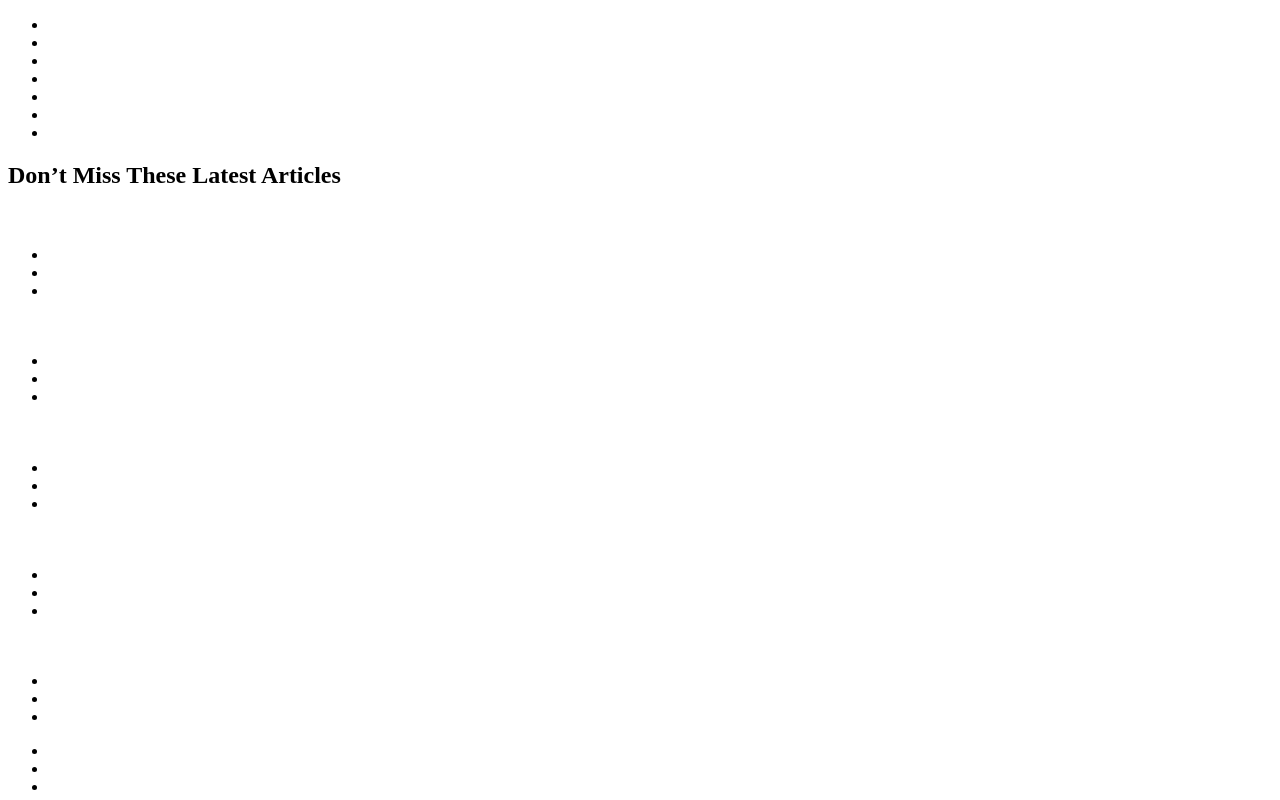
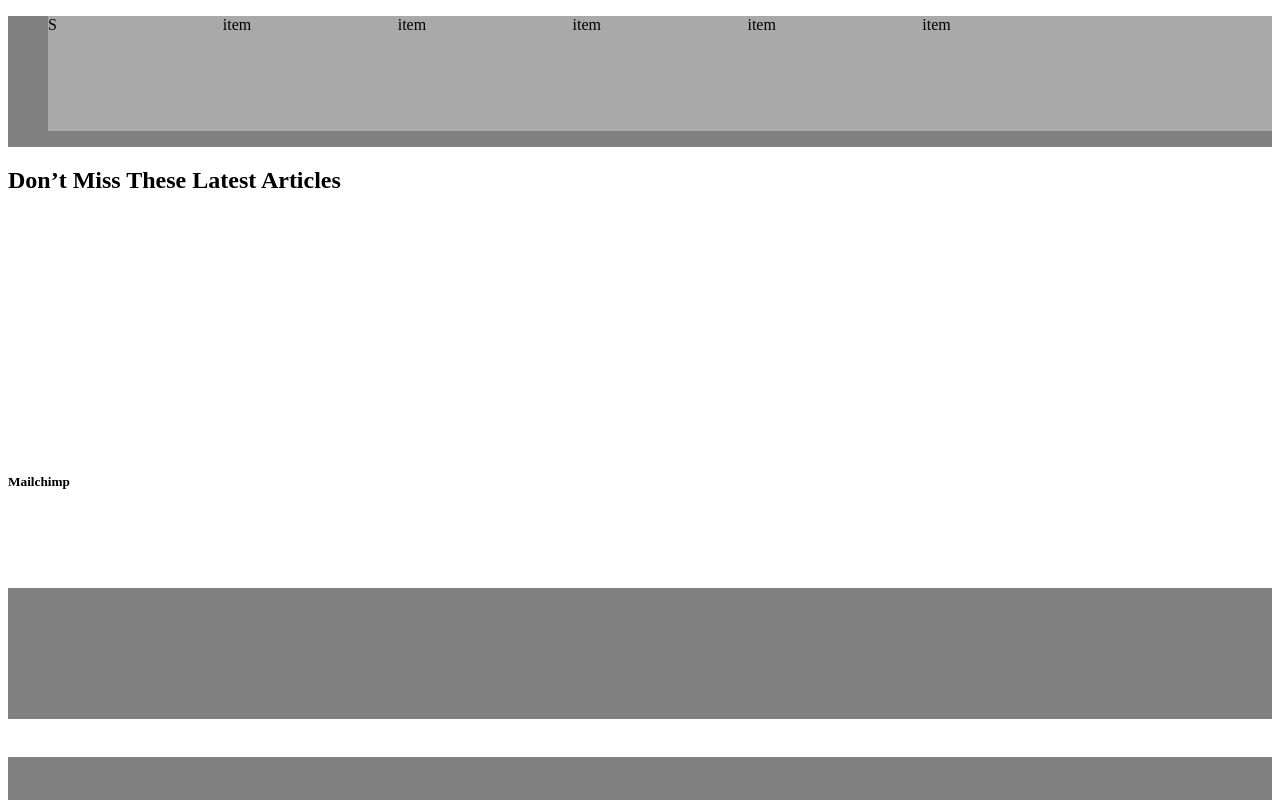
Before and after one commit to morghan102/design_teardown, a plain HTML site: page index.html in a window 1280 px wide. Shown: the top 800 px of the page. Drawn offline with Linux system fonts and the light colour scheme.

Commit message:
Finished skeleton and will not work more. Decided not to complete project

```diff
--- a/index.html
+++ b/index.html
@@ -1,6 +1,8 @@
 <!DOCTYPE html>
 <html lang="en">
-    <head></head>
+    <head>
+        <link rel="stylesheet" href="style.css">
+    </head>
 
     <body>
         <header>
@@ -8,15 +10,15 @@
             <nav>
                 <ul>
                     <!-- smshng logo -->
-                    <li></li>
+                    <li>S</li>
                     <!-- nav items -->
-                    <li></li>
-                    <li></li>
-                    <li></li>
-                    <li></li>
-                    <li></li>
+                    <li>item</li>
+                    <li>item</li>
+                    <li>item</li>
+                    <li>item</li>
+                    <li>item</li>
                     <!-- topics btn -->
-                    <li></li>
+                    <li><btn></btn></li>
                 </ul>
             </nav>
         </header>
@@ -125,6 +127,10 @@
                 </div>
 
             </section>
+
+
+            <!-- I think I'll only style the above parts -->
+
 
             <!-- blue part about secure internet -->
             <section>
--- /dev/null
+++ b/style.css
@@ -0,0 +1,20 @@
+ul {
+    list-style-type: none;
+}
+
+header {
+    width: 100%;
+    height: 131px;
+    background: gray;
+}
+header nav ul {
+    display: flex;
+    flex-direction: row;
+    /* justify-content: center; */
+}
+header nav li {
+    height: 115px;
+    width: 100%;
+    background: darkgray;
+    /* align-self: center; */
+}
```
